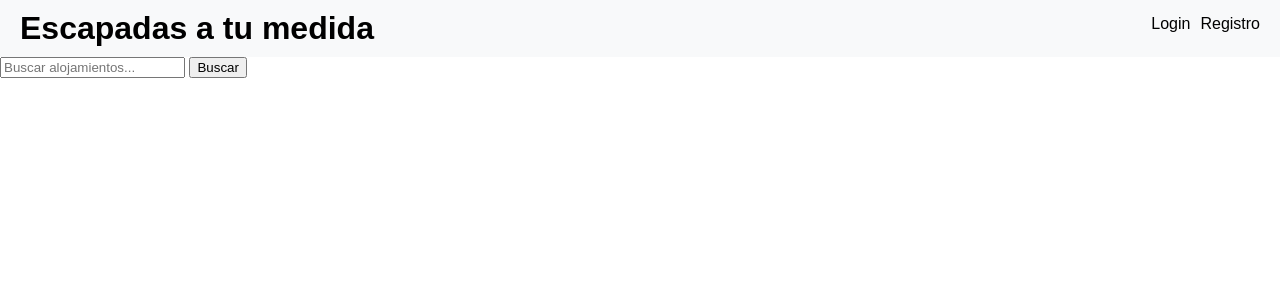
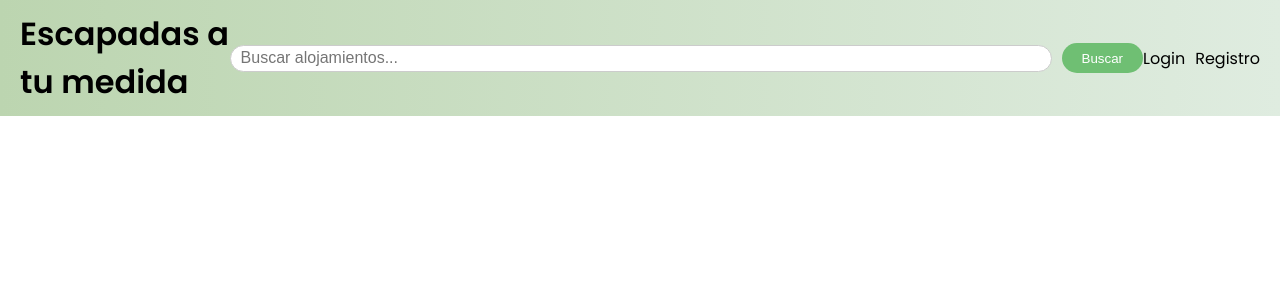
Before and after one commit to angelneria/PAI_4, a Django app: page / in a window 1280 px wide. Shown: the top 300 px of the page. Run offline with Django 5.2, Linux system fonts and the light colour scheme.

Commit message:
Mejorar interfaz base

```diff
--- a/escapadas_a_tu_medida/alquileres/templates/home.html
+++ b/escapadas_a_tu_medida/alquileres/templates/home.html
@@ -4,75 +4,218 @@
     <meta charset="UTF-8">
     <meta name="viewport" content="width=device-width, initial-scale=1.0">
     <title>Escapadas a tu medida</title>
+    <link href="https://fonts.googleapis.com/css2?family=Poppins:wght@300;400;600&display=swap" rel="stylesheet">
+
     <style>
         /* Estilos básicos para un diseño simple */
-        body { font-family: Arial, sans-serif; margin: 0; padding: 0; }
-        .header { background-color: #f8f9fa; padding: 10px 20px; display: flex; justify-content: space-between; align-items: center; }
-        .header h1 { margin: 0; }
-        .header nav { display: flex; gap: 10px; }
-        .sidebar { background-color: #efefef; padding: 20px; width: 200px; }
-        .main-content { padding: 20px; flex-grow: 1; }
-        .container { display: flex; }
+        body { font-family: 'Poppins', sans-serif; margin: 0; padding: 0; }
+
         a {
             color: inherit;          /* Hereda el color de texto del contenedor */
             text-decoration: none;   /* Elimina el subrayado */
-            margin-bottom: 10px;     /* Agrega un margen inferior */
             display: inline-block;   /* Hace que el margen inferior funcione en enlaces */
             }
-        /* Estilo del botón desplegable */
-        .dropdown {
-            position: relative;
-            display: inline-block;
-    }
-
-        /* Botón principal */
-        .dropdown-toggle {
-            background-color: #f1f1f1;
-            color: black;
-            padding: 10px;
-            font-size: 16px;
-            border: none;
-            cursor: pointer;
+        /* Cabecera principal */
+        .header {
+            background: linear-gradient(to left, #dfece0, #bcd5b0);
+            padding: 10px 20px;
+            display: flex;
+            align-items: center;
+            justify-content: space-between;
         }
 
-        /* Contenedor de opciones ocultas */
-        .dropdown-content {
-            display: none;
-            position: absolute;
-            background-color: #f9f9f9;
-            min-width: 160px;
-            box-shadow: 0px 8px 16px 0px rgba(0,0,0,0.2);
-            z-index: 1;
+        .header h1 { margin: 0; }
+
+        /* Barra de navegación */
+        .header nav {
+            display: flex;
+            align-items: center;
+            gap: 10px;
         }
 
-        /* Estilo de los enlaces dentro del menú */
-        .dropdown-content a {
-            color: black;
-            padding: 12px 16px;
-            text-decoration: none;
-            display: block;
+        .header form {
+            margin: 0;
         }
 
-        /* Mostrar el menú al pasar o hacer clic */
-        .dropdown:hover .dropdown-content {
-            display: block;
+        /* Barra de búsqueda */
+        .search-form {
+            display: flex;
+            align-items: center;
+            margin-right: auto;
         }
-</style>
 
-</style>
+        .search-input {
+            width: 800px;
+            height: 15px;
+            padding: 5px 10px;
+            border: 1px solid #ccc;
+            border-radius: 15px;
+            font-size: 16px;
+        }
+
+        .search-button {
+            background-color: #6fbf73;
+            color: white;
+            border: none;
+            border-radius: 15px;
+            height: 30px;
+            padding: 0 20px;
+            cursor: pointer;
+            margin-left: 10px;
+        }
+
+        .search-button:hover {
+            background-color: #4a9c5d;  /* Verde más oscuro al pasar el ratón */
+            transform: scale(1.05);      /* Ligeramente agrandar el botón para el efecto de interacción */
+        }
+
+        /* Estilo del panel lateral */
+        .side-panel {
+            position: fixed;              /* Fijo en la pantalla */
+            top: 0;                        /* Desde la parte superior */
+            left: -100%;                   /* Empujado fuera de la pantalla al inicio */
+            width: 300px;                  /* Ancho del panel */
+            height: 100%;                  /* Altura completa de la pantalla */
+            background-color: #333;        /* Fondo oscuro para el panel */
+            color: white;                  /* Texto blanco */
+            transition: left 0.3s ease;    /* Transición suave para el movimiento */
+            padding: 20px;                 /* Espaciado interno */
+            z-index: 1000;                 /* Asegurarse de que esté encima de otros elementos */
+            display: flex;                 /* Usamos flexbox para controlar la disposición */
+            flex-direction: column;        /* Apilar los elementos en una columna */
+            justify-content: flex-start;   /* Asegurarse que los elementos empiecen desde arriba */
+            align-items: stretch;          /* Asegurar que los elementos estiren al 100% de ancho */
+            box-sizing: border-box;        /* Incluir el padding y los bordes en el cálculo de ancho */
+        }
+
+        /* Estilo del contenedor de navegación dentro del panel lateral */
+        .side-panel nav {
+            display: flex;                 /* Flexbox para alinear los elementos */
+            flex-direction: column;        /* Los enlaces se apilan verticalmente */
+            width: 100%;                   /* Asegurarse que el contenedor ocupe todo el ancho disponible */
+            align-items: stretch;          /* Los enlaces deben estirarse para ocupar todo el ancho */
+            margin-top: 50px;
+        }
+
+        /* Estilo para los enlaces dentro del panel lateral */
+        .side-panel nav a {
+            display: block;                /* Los enlaces son bloques, ocupando toda la línea */
+            width: 100%;                   /* Los enlaces ocuparán todo el ancho disponible */
+            color: white;
+            margin: 5px 0;                 /* Espaciado vertical entre los enlaces (reducción del margen) */
+            text-decoration: none;         /* Eliminar subrayado */
+            font-size: 18px;
+            padding: 15px;                 /* Añadir relleno para hacer cada enlace más grande */
+            border-radius: 10px;           /* Bordes redondeados */
+            background-color: #333;        /* Fondo gris oscuro por defecto */
+            transition: background-color 0.3s ease;  /* Transición suave para el cambio de color */
+            box-sizing: border-box;        /* Incluir el padding y los bordes en el cálculo del ancho */
+
+        }
+
+        /* Efecto al pasar el ratón sobre los enlaces */
+        .side-panel nav a:hover {
+            background-color: #6fbf73;    /* Fondo verde claro cuando se pasa el ratón */
+        }
+
+
+        /* Estilo del botón de cerrar (X) */
+        .close-panel {
+            position: absolute;
+            top: 10px;               /* Arriba */
+            right: 10px;             /* A la derecha */
+            background: none;        /* Sin fondo */
+            border: none;            /* Sin borde */
+            color: white;            /* Texto blanco */
+            font-size: 30px;         /* Tamaño grande para la X */
+            border-radius: 10px;           /* Bordes redondeados */
+
+            cursor: pointer;        /* Cambiar a cursor pointer */
+            padding: 5px 10px;       /* Espaciado alrededor de la X */
+            transition: background-color 0.3s ease; /* Transición para el cambio de color */
+        }
+
+        /* Efecto al pasar el ratón sobre el botón de cerrar */
+        .close-panel:hover {
+            background-color: #6fbf73; /* Fondo semi-transparente al pasar el ratón */
+        }
+
+        /* Mostrar el panel lateral cuando el checkbox esté marcado */
+        .panel-toggle:checked + .dropdown-toggle + .side-panel {
+            left: 0;                       /* Mover el panel hacia la izquierda */
+        }
+
+        /* Estilos para el ícono de apertura */
+        .dropdown-toggle {
+            background-color: #6fbf73;   /* Verde similar al botón de búsqueda */
+            color: white;                 /* Texto blanco */
+            border: none;                 /* Sin borde */
+            padding: 10px 20px;           /* Relleno interno (espaciado) */
+            font-size: 24px;              /* Tamaño grande para el ícono ≡ */
+            border-radius: 25px;          /* Bordes redondeados */
+            cursor: pointer;             /* Cursor en forma de puntero */
+            transition: background-color 0.3s ease, transform 0.3s ease; /* Transición suave */
+        }
+
+        /* Efecto al pasar el ratón sobre el botón */
+        .dropdown-toggle:hover {
+            background-color: #4a9c5d;    /* Verde más oscuro al pasar el ratón */
+            transform: scale(1.05);        /* Aumentar ligeramente el tamaño del botón */
+        }
+
+        /* Ocultar el checkbox visualmente pero mantener su funcionalidad */
+        .panel-toggle {
+            display: none;  /* Esconde el checkbox */
+        }
 
     </style>
 </head>
 <body>
     <div class="header">
+        {% if user.is_authenticated %}
+        <div class="dropdown">
+            <!-- Checkbox para abrir y cerrar el panel lateral -->
+            <input type="checkbox" id="panelToggle" class="panel-toggle">
+            <label for="panelToggle" class="dropdown-toggle">≡</label>
+
+            {% if perfil_usuario.tipo_usuario == 'inquilino' %}
+            <!-- Panel lateral para el tipo de usuario inquilino -->
+            <div class="side-panel">
+                <!-- Botón de cerrar (X) en la parte superior derecha -->
+                <button class="close-panel" onclick="document.getElementById('panelToggle').checked = false;">&times;</button>
+                <nav>
+                    <a href="/listaDeseos">Lista de deseos</a>
+                    <a href="/chat">Chat</a>
+                </nav>
+            </div>
+            {% endif %}
+
+            {% if perfil_usuario.tipo_usuario == 'anfitrion' %}
+            <!-- Panel lateral para el tipo de usuario anfitrión -->
+            <div class="side-panel">
+                <!-- Botón de cerrar (X) en la parte superior derecha -->
+                <button class="close-panel" onclick="document.getElementById('panelToggle').checked = false;">&times;</button>
+                <nav>
+                    <a href="/historialReserva">Historial de reservas</a>
+                    <a href="/chat">Chat</a>
+                    <a href="/gestionPropiedad">Gestión de propiedades</a>
+                </nav>
+            </div>
+            {% endif %}
+        </div>
+        {% endif %}
+
         <h1>Escapadas a tu medida</h1>
+        <form action="{% url 'buscar' %}" method="get" class="search-form">
+            <input type="text" name="query" placeholder="Buscar alojamientos..." required class="search-input">
+            <button type="submit" class="search-button">Buscar</button>
+        </form>
         <nav>
             {% if user.is_authenticated %}
                 <a href="/perfil/">{{ user.username }}</a>
-                <!-- Botón de cierre de sesión -->
                 <form action="{% url 'logout' %}" method="post">
                     {% csrf_token %}
-                    <button type="submit">Cerrar sesión</button>
+                    <button type="submit" class="search-button">Cerrar sesión</button>
                 </form>
             {% else %}
                 <a href="/login/">Login</a>
@@ -80,36 +223,5 @@
             {% endif %}
         </nav>
     </div>
-    <form action="{% url 'buscar' %}" method="get" class="search-form">
-        <input type="text" name="query" placeholder="Buscar alojamientos..." required>
-        <button type="submit">Buscar</button>
-    </form>
-
-    <div class="container">
-        <div class="dropdown">
-            {% if user.is_authenticated  %}
-            <button class="dropdown-toggle">Opciones</button>
-
-                {% if perfil_usuario.tipo_usuario == 'inquilino'  %}
-                    <div class="dropdown-content">
-                        <a href="/listaDeseos">Lista de deseos</a>
-                        <a href="/chat">Chat</a>
-                    </div>
-                {% endif %}
-                {% if perfil_usuario.tipo_usuario == 'anfitrion'  %}
-                    <div class="dropdown-content">
-                        <a href="/historialReserva">Historial de reservas</a>
-                        <a href="/chat">Chat</a>
-                        <a href="/gestionPropiedad">Gestión de propiedades</a>
-                    </div>
-                {% endif %}
-
-            {% endif %}
-        </div>
-
-        <main class="main-content">
-            <!-- Aquí puedes añadir otros elementos según tu diseño -->
-        </main>
-    </div>
 </body>
 </html>
```
